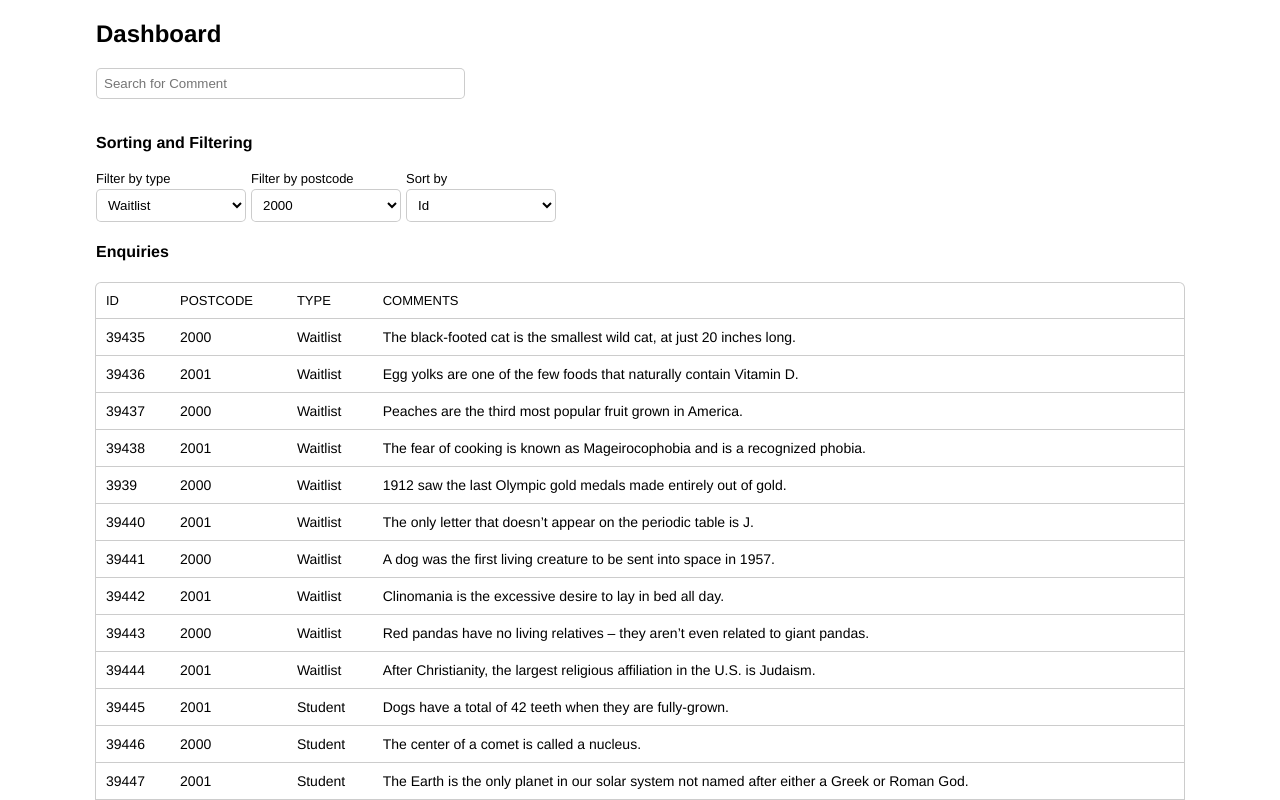
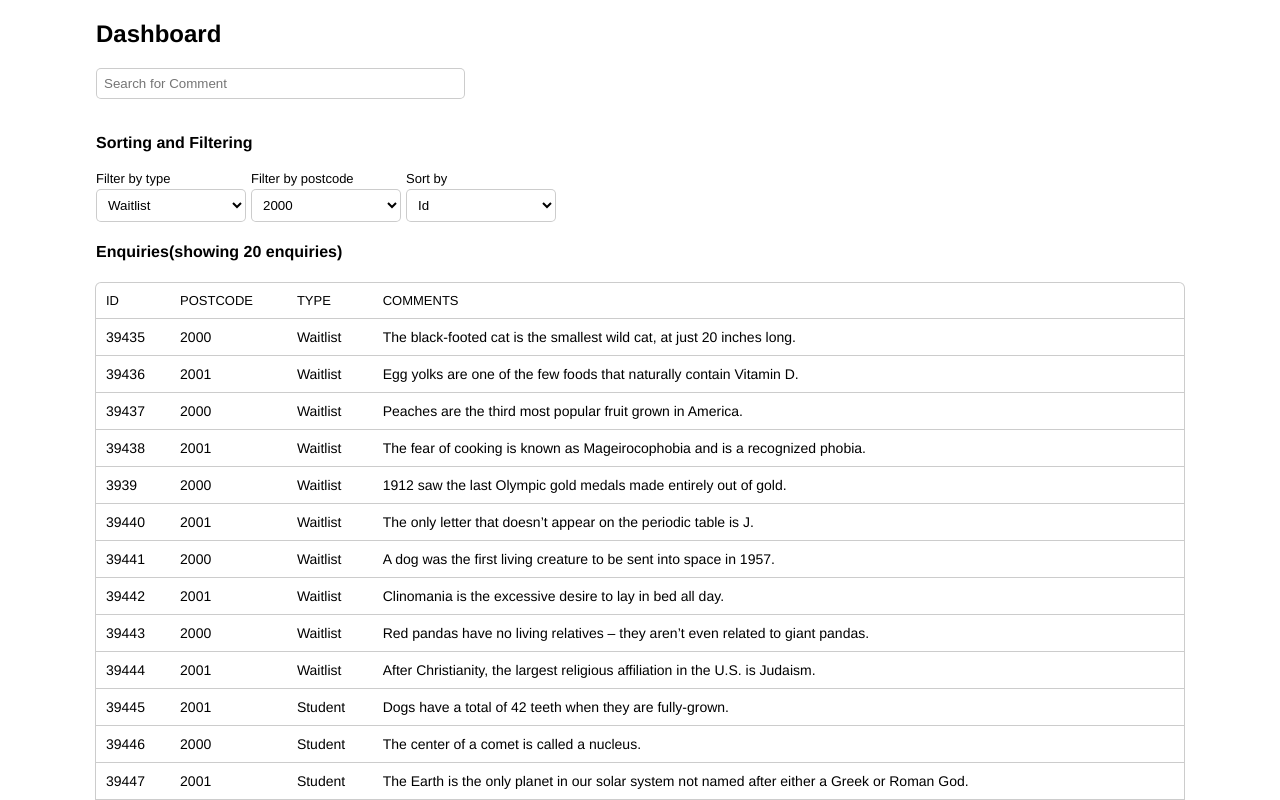
Before and after one commit to therealrinku/dashboard1, a Vue app: page / in a window 1280 px wide. Shown: the top 800 px of the page. Built offline with nearby package versions, Linux system fonts and the light colour scheme.

Commit message:
searching functionality completed

```diff
--- a/src/App.vue
+++ b/src/App.vue
@@ -39,8 +39,8 @@
   </div>
 
   <div class="data-table">
-    <h4>Enquiries</h4>
-    <Table :tableData="enquiries" />
+    <h4>Enquiries(showing {{ filteredEnquiries.length }} enquiries)</h4>
+    <Table :tableData="filteredEnquiries" />
   </div>
 </template>
 
@@ -48,13 +48,7 @@
 import Select from "./components/Select.vue";
 import Table from "./components/Table.vue";
 
-export default {
-  name: "App",
-  components: { Select, Table },
-  data() {
-    return {
-      searchQuery: "",
-      enquiries: [
+const enquiries = [
   {
     comments:
       "The black-footed cat is the smallest wild cat, at just 20 inches  long.",
@@ -70,8 +64,7 @@ export default {
     type: "Waitlist",
   },
   {
-          comments:
-            "Peaches are the third most popular fruit grown in America.",
+    comments: "Peaches are the third most popular fruit grown in America.",
     id: 39437,
     postcode: 2000,
     type: "Waitlist",
@@ -91,8 +84,7 @@ export default {
     type: "Waitlist",
   },
   {
-          comments:
-            "The only letter that doesn’t appear on the periodic table is J.",
+    comments: "The only letter that doesn’t appear on the periodic table is J.",
     id: 39440,
     postcode: 2001,
     type: "Waitlist",
@@ -150,8 +142,7 @@ export default {
     type: "Student",
   },
   {
-          comments:
-            "If you keep a goldfish in a dark room, it will become pale.",
+    comments: "If you keep a goldfish in a dark room, it will become pale.",
     id: 39449,
     postcode: 2001,
     type: "Student",
@@ -190,10 +181,26 @@ export default {
     postcode: 2000,
     type: "Student",
   },
-      ],
+];
+
+export default {
+  name: "App",
+  components: { Select, Table },
+  data() {
+    return {
+      searchQuery: "",
+      filteredEnquiries: enquiries,
     };
   },
-  methods: {},
+  watch: {
+    searchQuery: function filterEnquiries() {
+      this.filteredEnquiries = enquiries.filter((enq) =>
+        enq.comments
+          .toLowerCase()
+          .includes(this.searchQuery.trim().toLowerCase())
+      );
+    },
+  },
 };
 </script>
 
```
Lines whose indentation alone changed are shown as unchanged.
